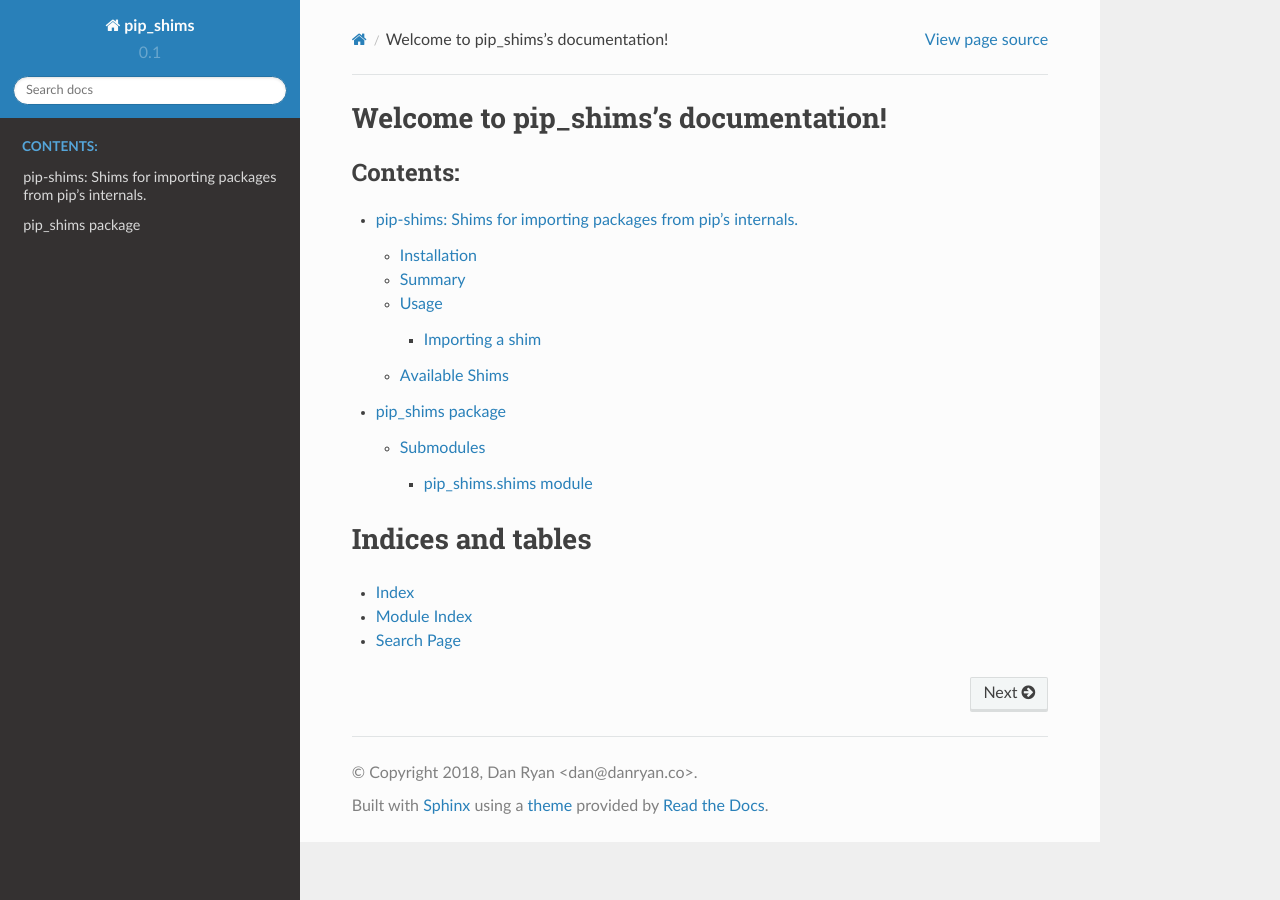
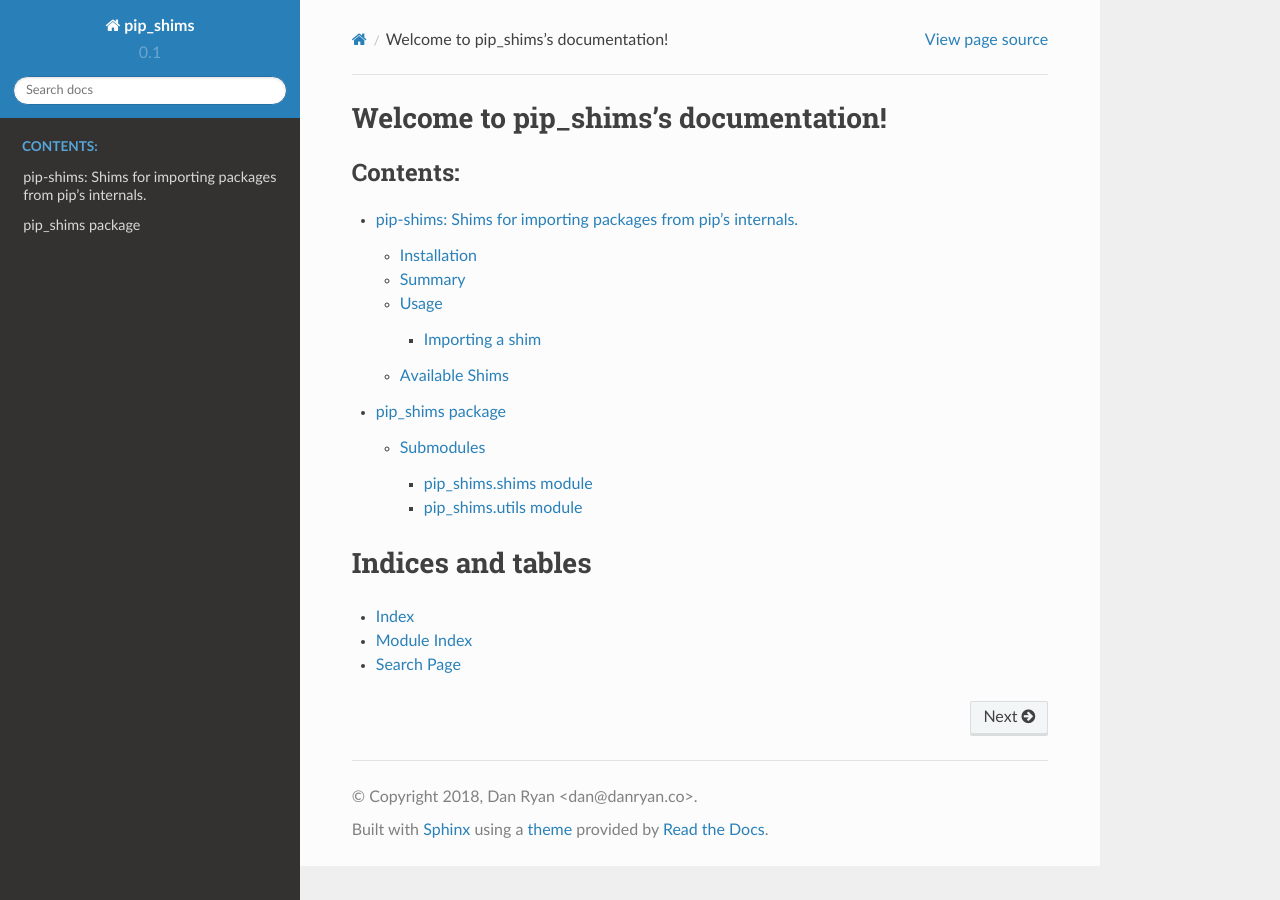
Before and after one commit to sarugaku/pip-shims, a Sphinx documentation site: the page built from docs/index.rst, in a window 1280 px wide. Built offline with Sphinx 7.4.7 and the Read the Docs theme 2.0.0, drawn with Linux system fonts in a browser that asks for light colours.

```diff
--- a/docs/pip_shims.rst
+++ b/docs/pip_shims.rst
@@ -12,3 +12,4 @@ Submodules
 .. toctree::
 
    pip_shims.shims
+   pip_shims.utils
--- /dev/null
+++ b/docs/pip_shims.utils.rst
@@ -0,0 +1,7 @@
+pip\_shims.utils module
+=======================
+
+.. automodule:: pip_shims.utils
+    :members:
+    :undoc-members:
+    :show-inheritance:
```
Also changed, not shown: .travis.yml, 3 other files.
